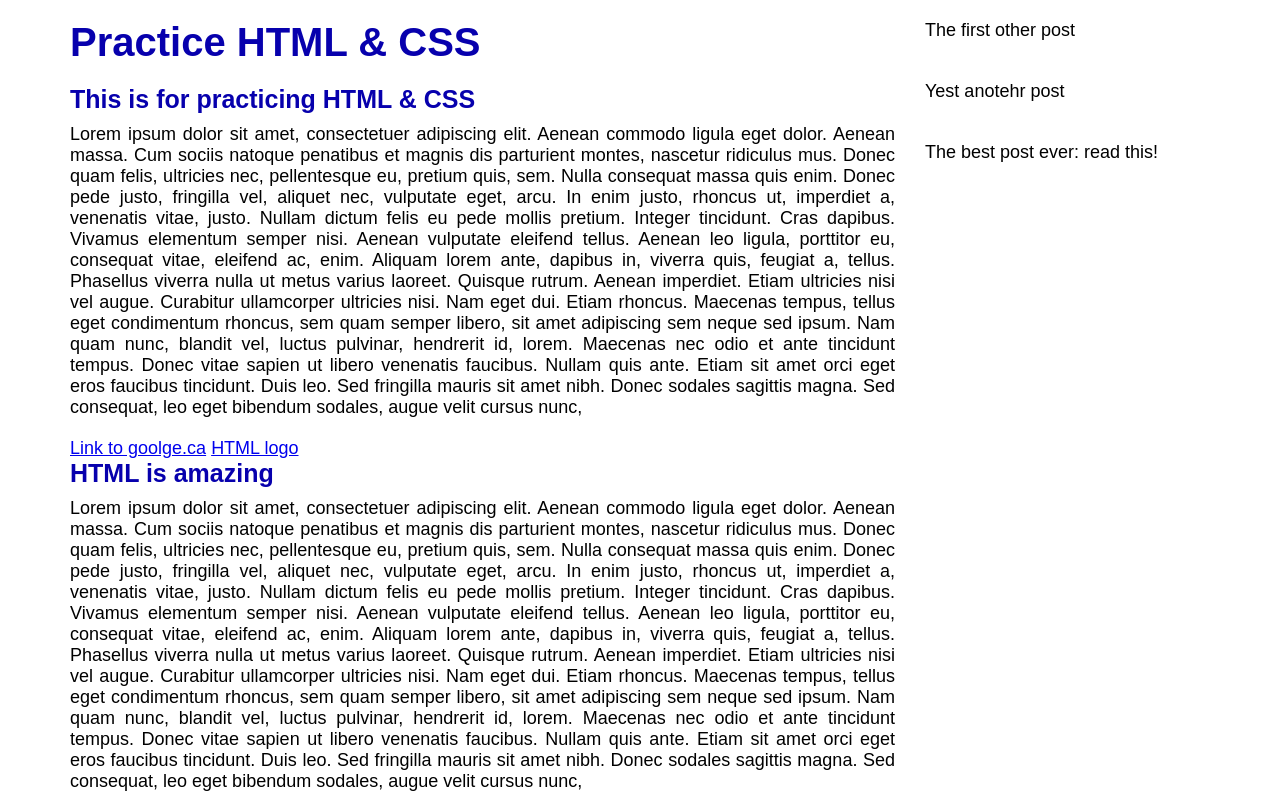
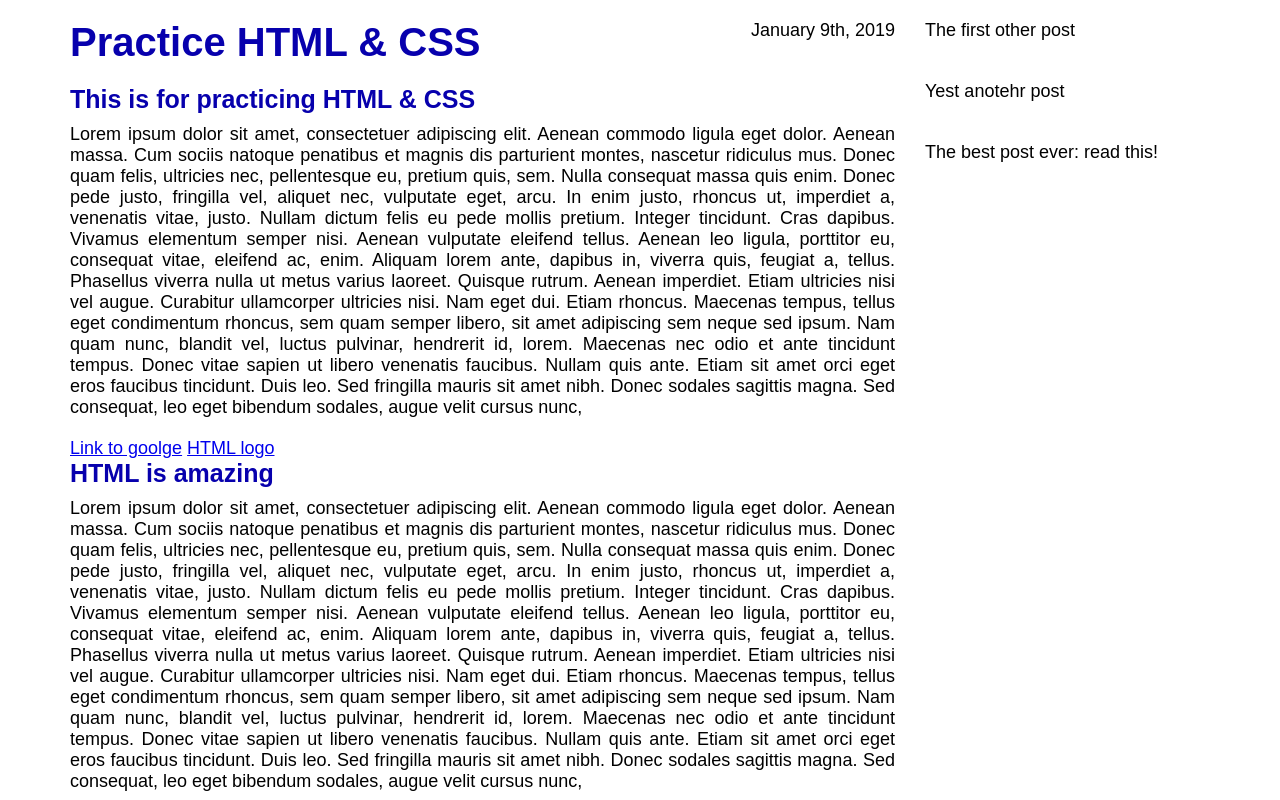
Before and after one commit to kjo1/HTML_CSS, a plain HTML site: page index.html in a window 1280 px wide. Shown: the top 800 px of the page. Drawn offline with Linux system fonts and the light colour scheme.

Commit message:
Relative & Absolute - Day 8

```diff
--- a/css/style.css
+++ b/css/style.css
@@ -50,6 +50,7 @@
     width: 75%;
     float: left;
     padding-right: 30px;
+    position: relative;
 }
 
 .other-posts {
@@ -77,3 +78,9 @@
     height: 150px;
     width: auto;
 }
+
+.date {
+    position: absolute;
+    top: 0;
+    right: 30px;
+}
--- a/index.html
+++ b/index.html
@@ -12,12 +12,13 @@
     <div class="container">
         <div class="blog-post">
             <h1>Practice HTML & CSS</h1>
+            <p class="date">January 9th, 2019</p>
             <h2>This is for practicing HTML & CSS</h2>
             <p class="main-text">
                 Lorem ipsum dolor sit amet, consectetuer adipiscing elit. Aenean commodo ligula eget dolor. Aenean massa. Cum sociis natoque penatibus et magnis dis parturient montes, nascetur ridiculus mus. Donec quam felis, ultricies nec, pellentesque eu, pretium quis, sem. Nulla consequat massa quis enim. Donec pede justo, fringilla vel, aliquet nec, vulputate eget, arcu. In enim justo, rhoncus ut, imperdiet a, venenatis vitae, justo. Nullam dictum felis eu pede mollis pretium. Integer tincidunt. Cras dapibus. Vivamus elementum semper nisi. Aenean vulputate eleifend tellus. Aenean leo ligula, porttitor eu, consequat vitae, eleifend ac, enim. Aliquam lorem ante, dapibus in, viverra quis, feugiat a, tellus. Phasellus viverra nulla ut metus varius laoreet. Quisque rutrum. Aenean imperdiet. Etiam ultricies nisi vel augue. Curabitur ullamcorper ultricies nisi. Nam eget dui. Etiam rhoncus. Maecenas tempus, tellus eget condimentum rhoncus, sem quam semper libero, sit amet adipiscing sem neque sed ipsum. Nam quam nunc, blandit vel, luctus pulvinar, hendrerit id, lorem. Maecenas nec odio et ante tincidunt tempus. Donec vitae sapien ut libero venenatis faucibus. Nullam quis ante. Etiam sit amet orci eget eros faucibus tincidunt. Duis leo. Sed fringilla mauris sit amet nibh. Donec sodales sagittis magna. Sed consequat, leo eget bibendum sodales, augue velit cursus nunc,
             </p>
 
-            <a href="http://www.google.ca" target="_blank">Link to goolge.ca</a>
+            <a href="http://www.google.ca" target="_blank">Link to goolge</a>
             <a href="images/logo.png" target="_blank">HTML logo</a>
 
             <h2>HTML is amazing</h2>
```
